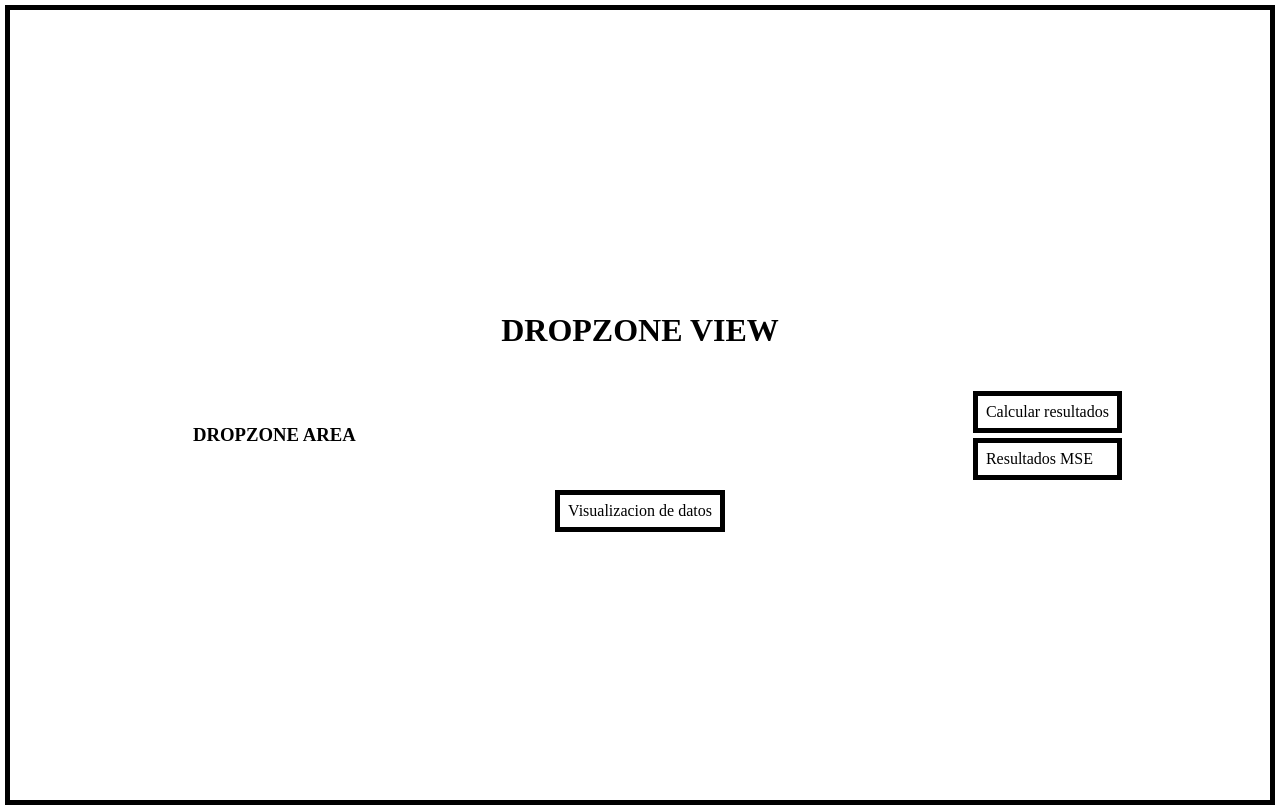
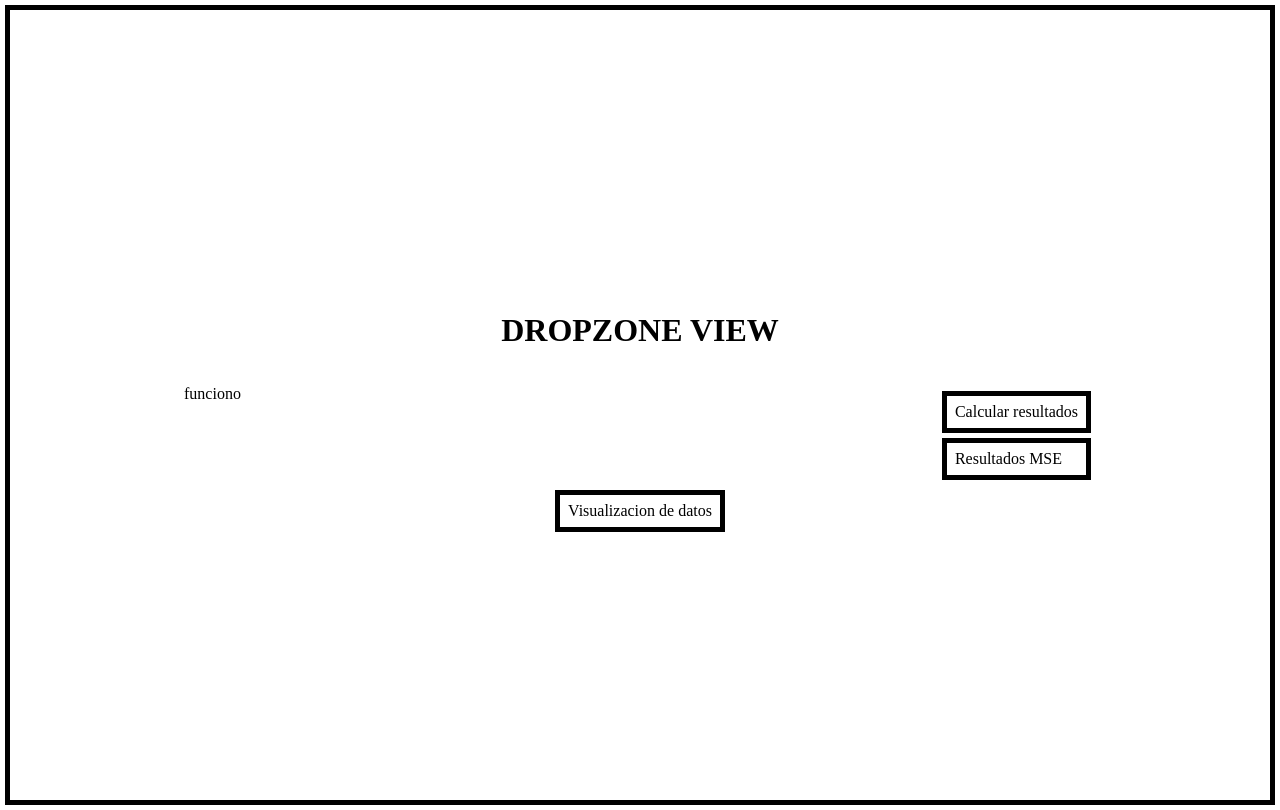
Before and after one commit to jnataliaramirez/hackathon-JOBMadrid, a React (Create React App) app: page / in a window 1280 px wide. Built offline with nearby package versions, Linux system fonts and the light colour scheme.

Commit message:
new component dropzone

```diff
--- /dev/null
+++ b/src/components/Dropzone.js
@@ -0,0 +1,9 @@
+import React from 'react'
+
+export const Dropzone = () => {
+    return (
+        <div>
+            funciono
+        </div>
+    )
+}
--- a/src/components/screen/Layout.jsx
+++ b/src/components/screen/Layout.jsx
@@ -2,12 +2,13 @@
 import React from 'react'
 //styles
 import '../../styles/layout.css'
+import { Dropzone } from '../Dropzone'
 export const Layout = () => {
     return (
         <div className="main">
             <h1 className="main__title">DROPZONE VIEW</h1>
             <div className="main__center">
-                <h3 className="main__center--title">DROPZONE AREA</h3>
+                <Dropzone />
                 <div></div>
                 <div className="center__rigth">
                     <div className="center__rigth--item">Calcular resultados</div>
```
Also changed, not shown: src/components/alsdaslk.jsx (added).
